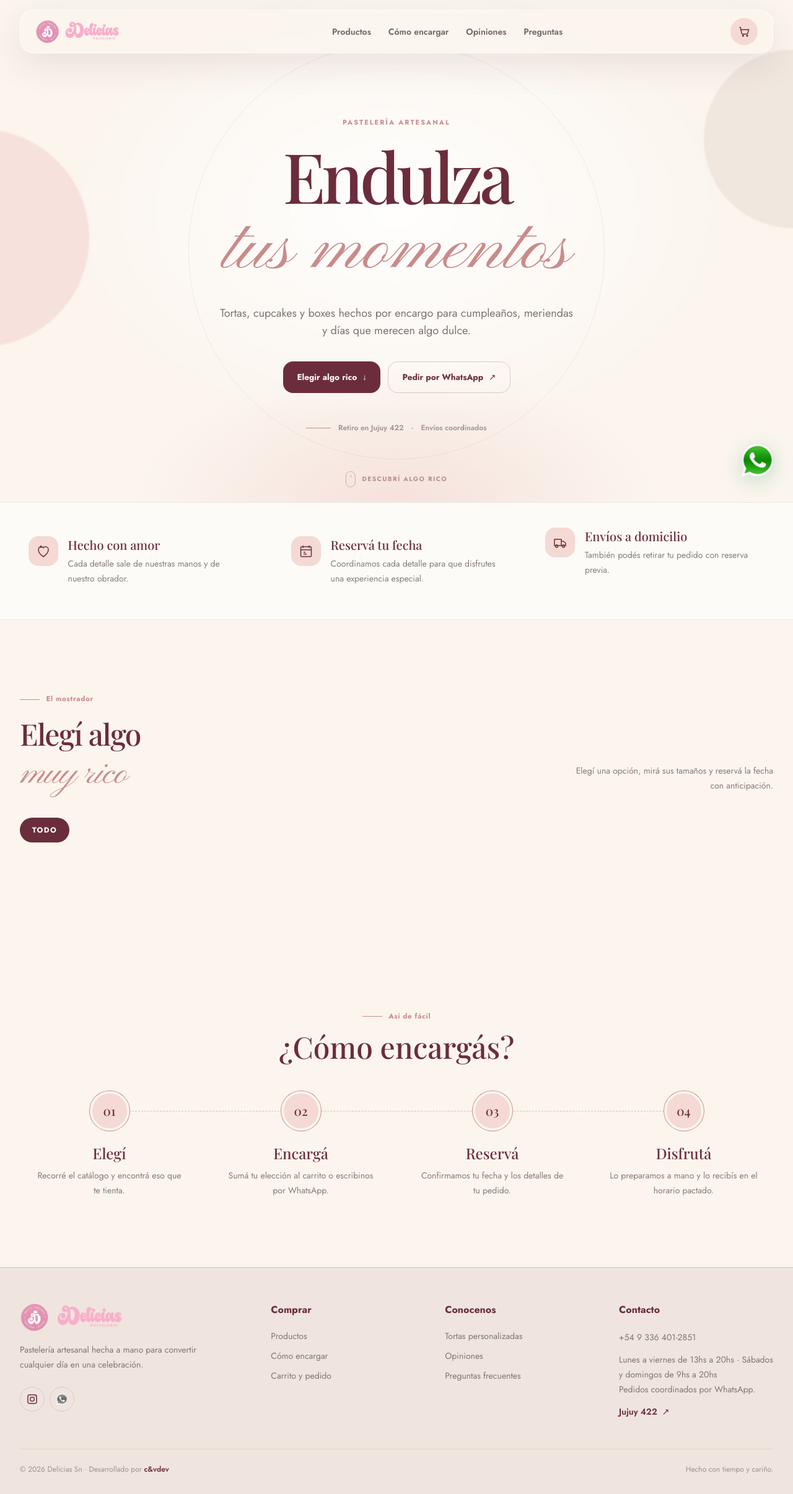
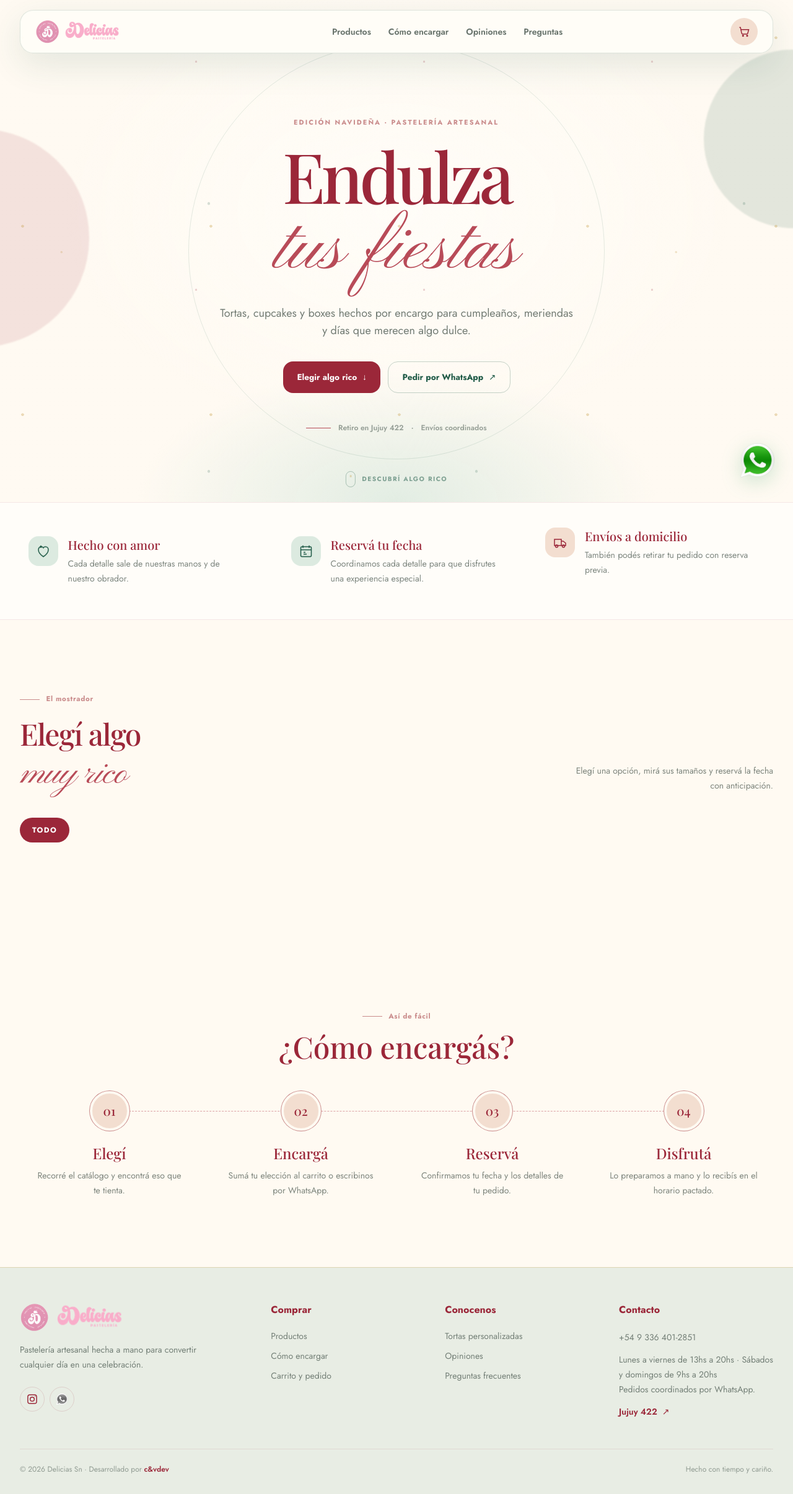
Before and after one commit to JuanseCian/delicias_sn, a Laravel app: page / in a window 1280 px wide. Shown: the whole page at 62% size. Run offline with Laravel 12, Linux system fonts and the light colour scheme; data that the repository does not hold is empty; style sheets or scripts are compiled from the project's sources.

Commit message:
aplica tema navideno al frontend

```diff
--- a/resources/css/app.css
+++ b/resources/css/app.css
@@ -9,42 +9,46 @@
     --font-display: 'Playfair Display', Georgia, serif;
     --font-script: 'Pinyon Script', cursive;
     --font-poster: 'Anton', Impact, sans-serif;
-    --color-crema: #fbf5ee;
-    --color-blush: #f4d9d5;
-    --color-rosa-viejo: #c98b8b;
-    --color-bordo: #6b2d3c;
-    --color-caramelo: #c68b59;
-    --color-ink: #3b2a2a;
-    --color-mist: #eadfd7;
-    --color-background: #fbf5ee;
-    --color-foreground: #3b2a2a;
-    --color-card: #fff;
-    --color-card-foreground: #3b2a2a;
-    --color-popover: #fff;
-    --color-popover-foreground: #3b2a2a;
-    --color-primary: #6b2d3c;
+    --color-crema: #fffaf2;
+    --color-blush: #f3ded0;
+    --color-rosa-viejo: #b84b58;
+    --color-bordo: #9b2739;
+    --color-caramelo: #c49b43;
+    --color-ink: #26372f;
+    --color-mist: #dfe9df;
+    --color-pino: #1f5a46;
+    --color-pino-claro: #dceae0;
+    --color-nieve: #fffdf8;
+    --color-oro: #c49b43;
+    --color-background: #fffaf2;
+    --color-foreground: #26372f;
+    --color-card: #fffdf8;
+    --color-card-foreground: #26372f;
+    --color-popover: #fffdf8;
+    --color-popover-foreground: #26372f;
+    --color-primary: #9b2739;
     --color-primary-foreground: #fff;
-    --color-secondary: #f4d9d5;
-    --color-secondary-foreground: #6b2d3c;
-    --color-muted: #eadfd7;
-    --color-muted-foreground: #786768;
-    --color-accent: #f4d9d5;
-    --color-accent-foreground: #6b2d3c;
-    --color-destructive: #b44d4d;
-    --color-border: rgba(107, 45, 60, 0.14);
-    --color-input: rgba(107, 45, 60, 0.18);
-    --color-ring: #c98b8b;
-    --color-sidebar: #fff;
-    --color-sidebar-foreground: #3b2a2a;
-    --color-sidebar-primary: #6b2d3c;
+    --color-secondary: #f3ded0;
+    --color-secondary-foreground: #9b2739;
+    --color-muted: #dfe9df;
+    --color-muted-foreground: #65736b;
+    --color-accent: #f3ded0;
+    --color-accent-foreground: #9b2739;
+    --color-destructive: #b84444;
+    --color-border: rgba(31, 90, 70, 0.16);
+    --color-input: rgba(31, 90, 70, 0.2);
+    --color-ring: #c49b43;
+    --color-sidebar: #fffdf8;
+    --color-sidebar-foreground: #26372f;
+    --color-sidebar-primary: #9b2739;
     --color-sidebar-primary-foreground: #fff;
-    --color-sidebar-accent: #f4d9d5;
-    --color-sidebar-accent-foreground: #6b2d3c;
-    --color-sidebar-border: rgba(107, 45, 60, 0.12);
-    --color-sidebar-ring: #c98b8b;
-    --shadow-soft: 0 18px 55px rgba(107, 45, 60, 0.11);
-    --shadow-card: 0 9px 28px rgba(59, 42, 42, 0.08);
-    --shadow-lift: 0 22px 48px rgba(107, 45, 60, 0.16);
+    --color-sidebar-accent: #f3ded0;
+    --color-sidebar-accent-foreground: #9b2739;
+    --color-sidebar-border: rgba(31, 90, 70, 0.14);
+    --color-sidebar-ring: #c49b43;
+    --shadow-soft: 0 18px 55px rgba(31, 90, 70, 0.12);
+    --shadow-card: 0 9px 28px rgba(38, 55, 47, 0.09);
+    --shadow-lift: 0 22px 48px rgba(31, 90, 70, 0.18);
     --ease-brand: cubic-bezier(0.16, 1, 0.3, 1);
     --radius-4xl: 2.25rem;
 }
@@ -66,6 +70,10 @@ body.cart-is-open {
 
 body.product-modal-is-open {
     overflow: hidden;
+}
+
+body {
+    background-color: var(--color-crema);
 }
 
 @media (max-width: 639px) {
@@ -852,3 +860,143 @@ textarea:focus-visible {
     .dt-ticket, .dt-rise, .dt-stamp, .dt-bar { animation: none; }
     .dt-check-circle, .dt-check-tick { animation: none; stroke-dashoffset: 0; }
 }
+
+/* --- Tema navideño --- */
+.hero-section {
+    background:
+        radial-gradient(ellipse 58% 62% at 50% 42%, rgba(255, 253, 248, 0.96) 0%, rgba(255, 253, 248, 0) 72%),
+        radial-gradient(ellipse 42% 34% at 50% 100%, rgba(220, 234, 224, 0.82) 0%, rgba(220, 234, 224, 0) 78%),
+        var(--color-crema);
+}
+
+.hero-section::before {
+    border-color: rgba(31, 90, 70, 0.12);
+}
+
+.hero-section::after {
+    background-image:
+        radial-gradient(circle at 12% 20%, rgba(196, 155, 67, 0.48) 0 2px, transparent 2.5px),
+        radial-gradient(circle at 86% 27%, rgba(155, 39, 57, 0.28) 0 1.5px, transparent 2px),
+        radial-gradient(circle at 78% 76%, rgba(31, 90, 70, 0.25) 0 2px, transparent 2.5px),
+        radial-gradient(circle at 20% 82%, rgba(196, 155, 67, 0.35) 0 1.5px, transparent 2px);
+    background-size: 19rem 19rem, 23rem 23rem, 27rem 27rem, 31rem 31rem;
+    content: '';
+    inset: 0;
+    opacity: 0.7;
+    pointer-events: none;
+    position: absolute;
+}
+
+.hero-wash-left {
+    background: rgba(155, 39, 57, 0.11);
+}
+
+.hero-wash-right {
+    background: rgba(31, 90, 70, 0.12);
+}
+
+.hero-grain {
+    background-image: radial-gradient(rgba(31, 90, 70, 0.16) 0.7px, transparent 0.7px);
+}
+
+.hero-scroll-hint {
+    color: rgba(31, 90, 70, 0.52);
+}
+
+.hero-scroll-hint span {
+    border-color: rgba(31, 90, 70, 0.32);
+}
+
+.hero-scroll-hint span::after {
+    background: var(--color-oro);
+}
+
+.btn-primary {
+    background: var(--color-bordo);
+}
+
+.btn-primary:hover {
+    background: var(--color-pino);
+}
+
+.btn-secondary {
+    border-color: rgba(31, 90, 70, 0.25);
+    color: var(--color-pino);
+}
+
+.btn-secondary:hover {
+    background: var(--color-pino-claro);
+    border-color: var(--color-pino);
+}
+
+.product-image-frame {
+    background:
+        radial-gradient(circle at 25% 25%, rgba(255, 255, 255, 0.84) 0 5%, transparent 5.5%),
+        linear-gradient(145deg, var(--color-pino-claro), var(--color-crema));
+}
+
+.product-modal-image {
+    background:
+        radial-gradient(circle at 35% 30%, rgba(255, 253, 248, 0.7) 0 7%, transparent 7.5%),
+        linear-gradient(145deg, var(--color-pino-claro), var(--color-rosa-viejo));
+}
+
+.featured-product-frame {
+    background: linear-gradient(145deg, var(--color-pino-claro), var(--color-caramelo));
+}
+
+.custom-cake-panel {
+    background:
+        radial-gradient(circle at 25% 22%, rgba(255, 253, 248, 0.72) 0 5%, transparent 5.5%),
+        radial-gradient(circle at 75% 70%, rgba(255, 253, 248, 0.45) 0 9%, transparent 9.5%),
+        linear-gradient(145deg, var(--color-pino-claro), var(--color-rosa-viejo));
+}
+
+.custom-cupcake-panel {
+    background:
+        radial-gradient(circle at 50% 35%, var(--color-nieve) 0 12%, transparent 12.5%),
+        linear-gradient(145deg, var(--color-caramelo), var(--color-pino));
+}
+
+.cake-mobile-tab.is-active {
+    background: var(--color-pino);
+    color: var(--color-crema);
+}
+
+.cake-option:hover,
+.cake-option[data-selected='true'] {
+    border-color: var(--color-caramelo);
+    background: var(--color-pino-claro);
+}
+
+.cake-color-option:hover,
+.cake-color-option[data-selected='true'] {
+    border-color: var(--color-bordo);
+}
+
+.private-shell {
+    background: var(--color-crema);
+    color: var(--color-ink);
+}
+
+.private-shell .admin-heading,
+.private-shell .admin-form h2 {
+    color: var(--color-pino);
+}
+
+.love-benefit .love-icon {
+    background: var(--color-pino-claro);
+    color: var(--color-pino);
+}
+
+.love-benefit:hover {
+    background: rgba(220, 234, 224, 0.5);
+}
+
+.love-benefit .love-icon::after {
+    border-color: rgba(196, 155, 67, 0.55);
+}
+
+.catalog-card:hover {
+    border-color: rgba(196, 155, 67, 0.55);
+}
--- a/resources/js/components/ui/ticket-confirmation-card.tsx
+++ b/resources/js/components/ui/ticket-confirmation-card.tsx
@@ -57,7 +57,7 @@ const DashedLine = () => (
 );
 
 const SprinkleShower = () => {
-    const colors = ['#6B2D3C', '#C98B8B', '#F4D9D5', '#C68B59', '#EADFD7'];
+    const colors = ['#9B2739', '#1F5A46', '#C49B43', '#F3DED0', '#DCEAE0'];
 
     return (
         <div
--- a/resources/views/components/featured.blade.php
+++ b/resources/views/components/featured.blade.php
@@ -2,7 +2,7 @@
     $featuredCount = min($featured->count(), 4);
 @endphp
 
-<section id="destacados" class="overflow-hidden bg-bordo px-4 py-12 text-crema sm:px-6 sm:py-16 lg:px-8">
+<section id="destacados" class="overflow-hidden bg-pino px-4 py-12 text-crema sm:px-6 sm:py-16 lg:px-8">
     <div class="mx-auto max-w-6xl">
         <div>
             <p class="section-kicker !text-blush before:!bg-blush">Selección de la casa</p>
--- a/resources/views/components/footer.blade.php
+++ b/resources/views/components/footer.blade.php
@@ -1,4 +1,4 @@
-<footer class="border-t border-bordo/20 bg-mist/70 px-4 pb-8 pt-14 text-ink sm:px-6 lg:px-8">
+<footer class="border-t border-oro/30 bg-mist/70 px-4 pb-8 pt-14 text-ink sm:px-6 lg:px-8">
     <div class="mx-auto max-w-7xl">
         <div class="grid gap-10 sm:grid-cols-2 lg:grid-cols-[1.5fr_repeat(3,1fr)] lg:gap-8">
             <div>
--- a/resources/views/components/hero.blade.php
+++ b/resources/views/components/hero.blade.php
@@ -3,8 +3,8 @@
     <div class="hero-wash hero-wash-right" aria-hidden="true"></div>
     <div class="hero-grain" aria-hidden="true"></div>
     <div class="hero-intro relative z-10 mx-auto flex max-w-4xl flex-col items-center text-center reveal">
-        <p class="eyebrow hero-enter" style="--hero-enter-delay: 80ms">Pastelería artesanal</p>
-        <h1 class="hero-enter mt-7 max-w-3xl font-display text-5xl leading-[0.92] tracking-[-0.055em] text-bordo sm:text-7xl lg:text-[7rem]" style="--hero-enter-delay: 180ms">Endulza<br><span class="font-script text-[1.08em] font-normal tracking-normal text-rosa-viejo">tus momentos</span></h1>
+        <p class="eyebrow hero-enter" style="--hero-enter-delay: 80ms">Edición navideña · Pastelería artesanal</p>
+        <h1 class="hero-enter mt-7 max-w-3xl font-display text-5xl leading-[0.92] tracking-[-0.055em] text-bordo sm:text-7xl lg:text-[7rem]" style="--hero-enter-delay: 180ms">Endulza<br><span class="font-script text-[1.08em] font-normal tracking-normal text-rosa-viejo">tus fiestas</span></h1>
         <p class="hero-enter mt-8 max-w-xl text-base leading-7 text-ink/65 sm:text-lg" style="--hero-enter-delay: 300ms">Tortas, cupcakes y boxes hechos por encargo para cumpleaños, meriendas y días que merecen algo dulce.</p>
         <div class="hero-enter mt-9 flex flex-col justify-center gap-3 sm:flex-row" style="--hero-enter-delay: 430ms">
             <a href="#catalogo" class="btn-primary">Elegir algo rico <span aria-hidden="true">↓</span></a>
--- a/resources/views/partials/navigation.blade.php
+++ b/resources/views/partials/navigation.blade.php
@@ -4,7 +4,7 @@
 @endphp
 
 <header class="fixed inset-x-0 top-0 z-40 px-3 pt-4 sm:px-6 lg:px-8" x-data="{ open: false }">
-    <nav class="mx-auto flex max-w-7xl items-center justify-between rounded-[1.35rem] border border-white/75 bg-crema/90 px-4 py-3 shadow-soft backdrop-blur-md sm:px-6" aria-label="Navegación principal">
+    <nav class="mx-auto flex max-w-7xl items-center justify-between rounded-[1.35rem] border border-pino/15 bg-nieve/90 px-4 py-3 shadow-soft backdrop-blur-md sm:px-6" aria-label="Navegación principal">
         <a href="{{ route('home') }}" class="group flex items-center gap-2" aria-label="Volver al inicio de Delicias Sn">
             <img src="{{ asset('img/icono_delicias.png') }}" alt="" class="h-10 w-10 shrink-0 rounded-full object-cover transition-transform group-hover:rotate-6">
             <img src="{{ asset('img/delicias_nombre.png') }}" alt="Delicias Pastelería" class="brand-wordmark h-10 w-32 object-contain object-left sm:w-40">
@@ -29,12 +29,12 @@
             </button>
         </div>
     </nav>
-    <div x-show="open" x-transition x-cloak class="mx-auto mt-2 max-w-7xl rounded-[1.35rem] border border-white/70 bg-crema p-3 shadow-soft lg:hidden">
+    <div x-show="open" x-transition x-cloak class="mx-auto mt-2 max-w-7xl rounded-[1.35rem] border border-pino/15 bg-nieve p-3 shadow-soft lg:hidden">
         <div class="grid gap-1 text-sm font-semibold text-ink/75">
-            <a @click="open = false" href="{{ $catalogHref }}" class="rounded-2xl px-4 py-3 hover:bg-blush">Productos</a>
-            <a @click="open = false" href="{{ $stepsHref }}" class="rounded-2xl px-4 py-3 hover:bg-blush">Cómo encargar</a>
-            <a @click="open = false" href="{{ route('reviews.public') }}" class="rounded-2xl px-4 py-3 hover:bg-blush">Opiniones</a>
-            <a @click="open = false" href="{{ route('faq') }}" class="rounded-2xl px-4 py-3 hover:bg-blush">Preguntas frecuentes</a>
+            <a @click="open = false" href="{{ $catalogHref }}" class="rounded-2xl px-4 py-3 hover:bg-pino-claro">Productos</a>
+            <a @click="open = false" href="{{ $stepsHref }}" class="rounded-2xl px-4 py-3 hover:bg-pino-claro">Cómo encargar</a>
+            <a @click="open = false" href="{{ route('reviews.public') }}" class="rounded-2xl px-4 py-3 hover:bg-pino-claro">Opiniones</a>
+            <a @click="open = false" href="{{ route('faq') }}" class="rounded-2xl px-4 py-3 hover:bg-pino-claro">Preguntas frecuentes</a>
         </div>
     </div>
 </header>
```
